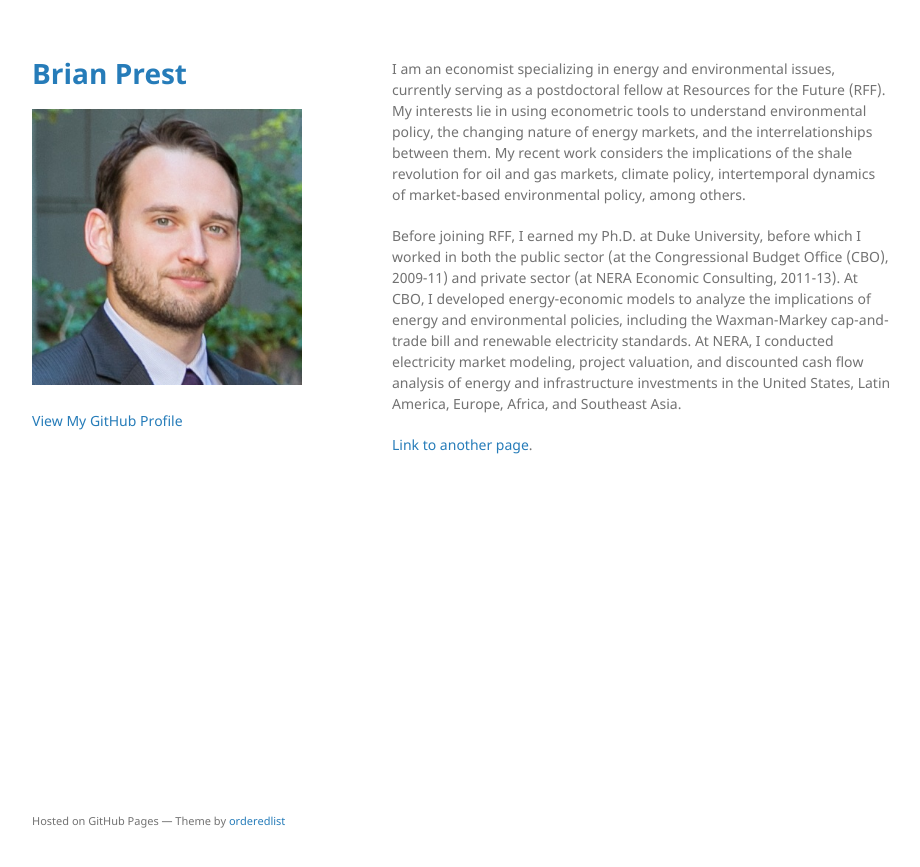
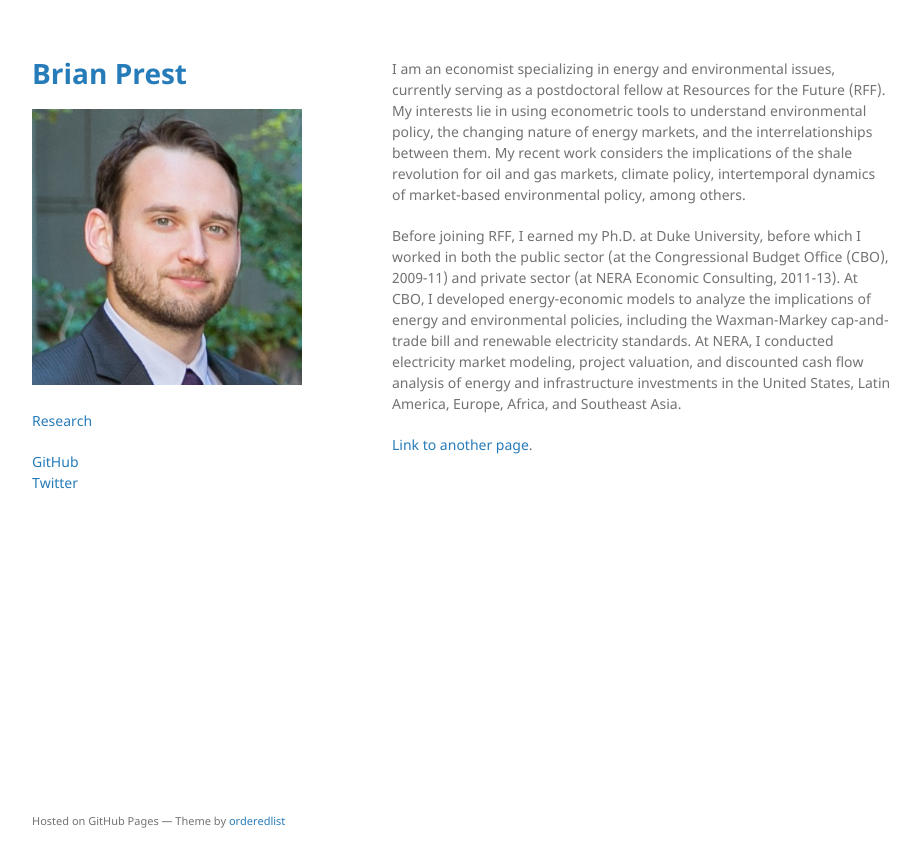
Before and after one commit to bprest/bprest.github.io, a Jekyll site: the page built from index.md, in a window 1280 px wide. Shown: the top 867 px of the page, without its empty margins (178-1098 px from the left). Built offline with Jekyll 4.4.1, drawn with Linux system fonts in a browser that asks for light colours; the repository's description, which GitHub fills in, is left out.

Commit message:
Tweak layout

```diff
--- a/_layouts/default.html
+++ b/_layouts/default.html
@@ -26,8 +26,10 @@
         <p class="view"><a href="{{ site.github.repository_url }}">View the Project on GitHub <small>{{ site.github.repository_nwo }}</small></a></p>
         {% endif %}
 
+        <p class="view"><a href="./research">Research</a></p>
+
         {% if site.github.is_user_page %}
-        <p class="view"><a href="{{ site.github.owner_url }}">View My GitHub Profile</a></p>
+        <p class="view"><a href="{{ site.github.owner_url }}"> GitHub </a><br><a href="https://twitter.com/bprest">Twitter</a></p>
         {% endif %}
 
         {% if site.show_downloads %}
```
